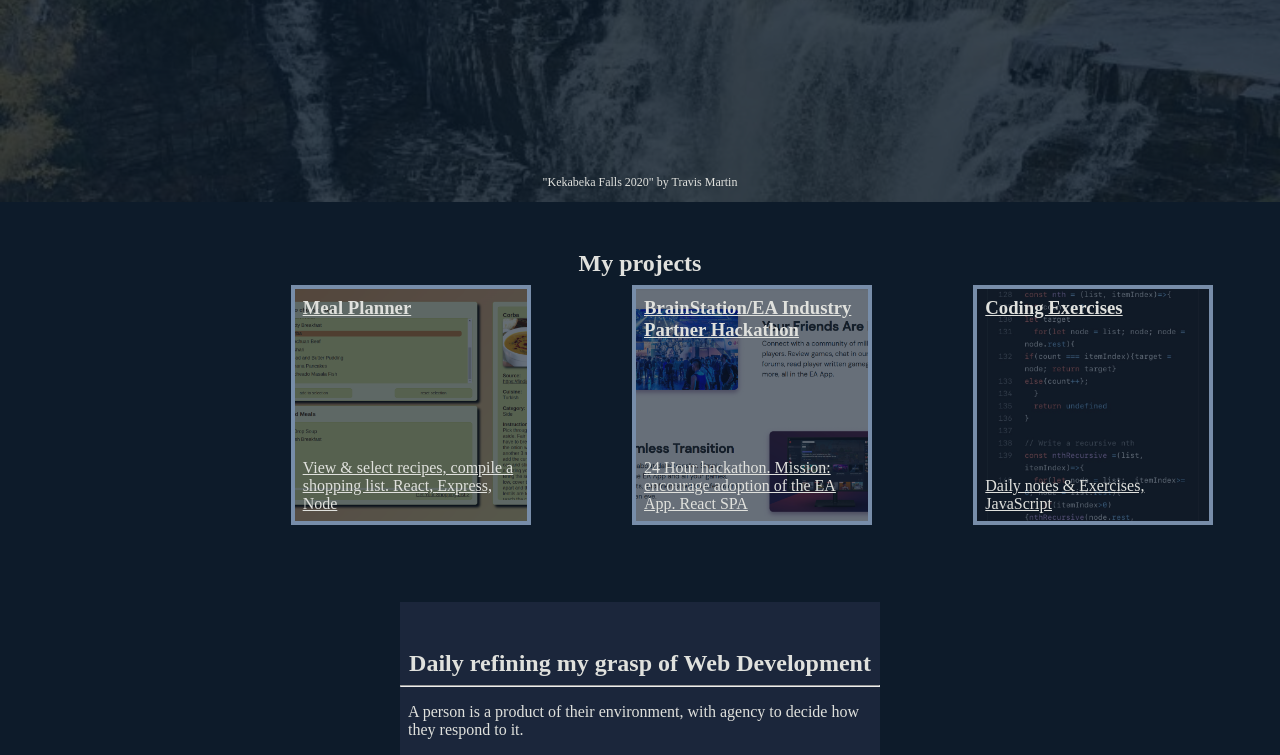
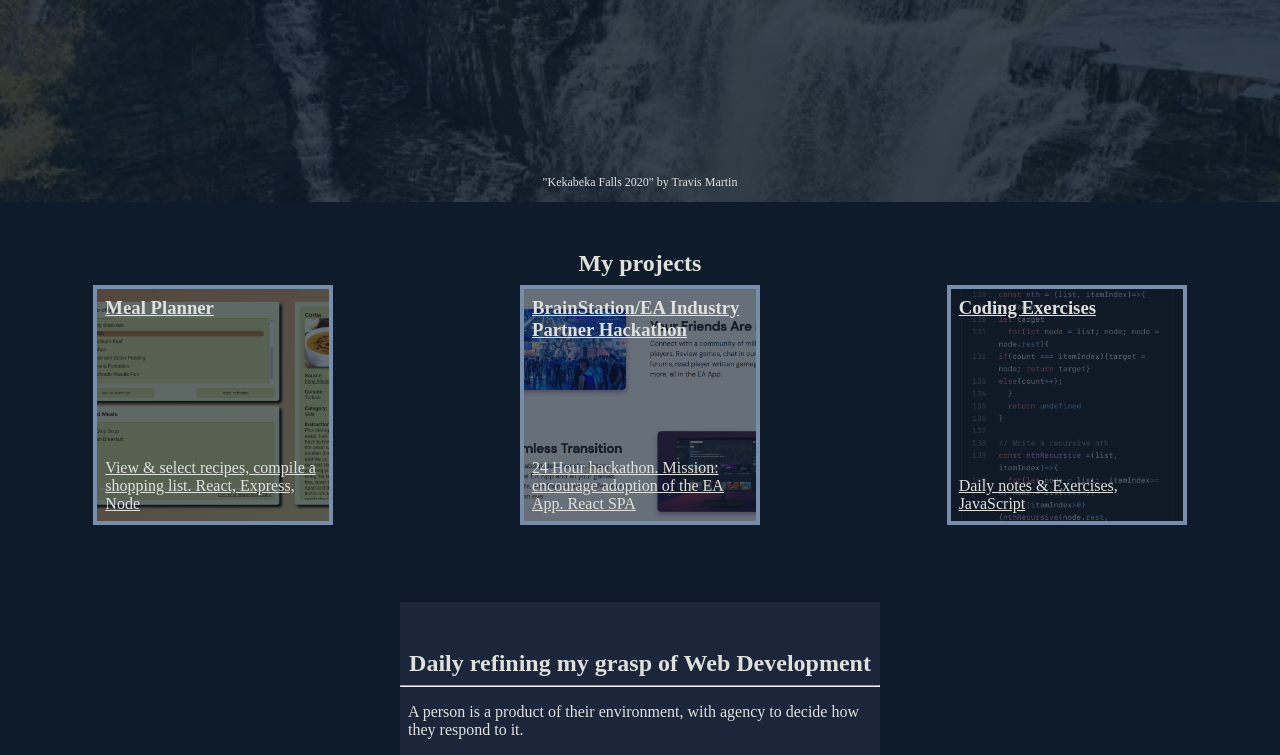
Before and after one commit to trvsm/travis-martin-portfolio, a React (Vite) app: page / in a window 1280 px wide. Shown: the part 598-1353 px from the top of the page. Built offline with nearby package versions, Linux system fonts and the light colour scheme.

Commit message:
remove max-width causing alignment problems
<body>

Issue #

```diff
--- a/src/components/projects/projects.scss
+++ b/src/components/projects/projects.scss
@@ -3,7 +3,6 @@
 
 .projects {
   min-height: 50vh;
-  max-width: 50rem;
   margin: 0 auto;
   &__title {
     margin: 0;
@@ -40,8 +39,8 @@
     &--exercise {
       background-image: url(/88AA8E5B-0474-4186-8B24-D31474668047.jpeg);
     }
-    &--meal{
-        background-image: url(/Screenshot\ from\ 2023-01-09\ 15-23-42.png);
+    &--meal {
+      background-image: url(/Screenshot\ from\ 2023-01-09\ 15-23-42.png);
     }
   }
 }
```
